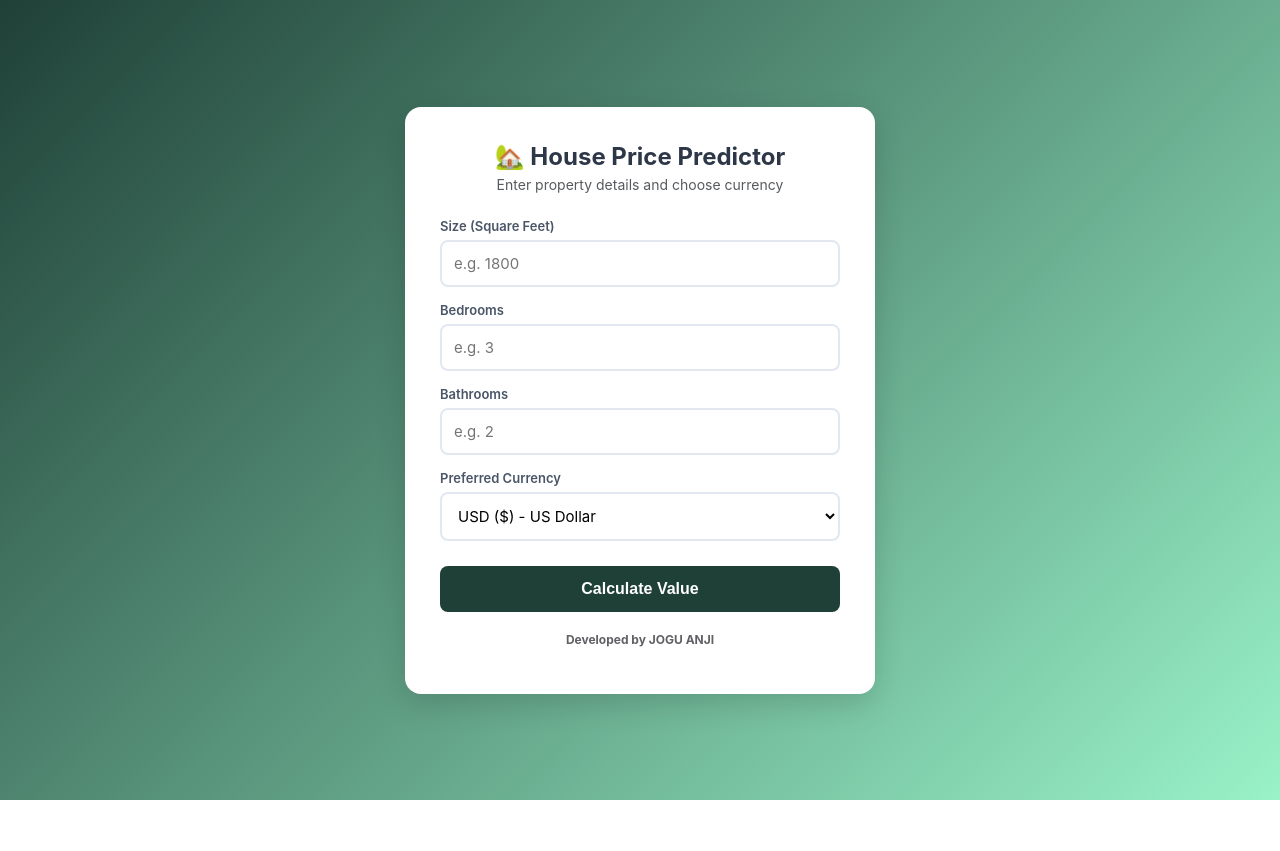
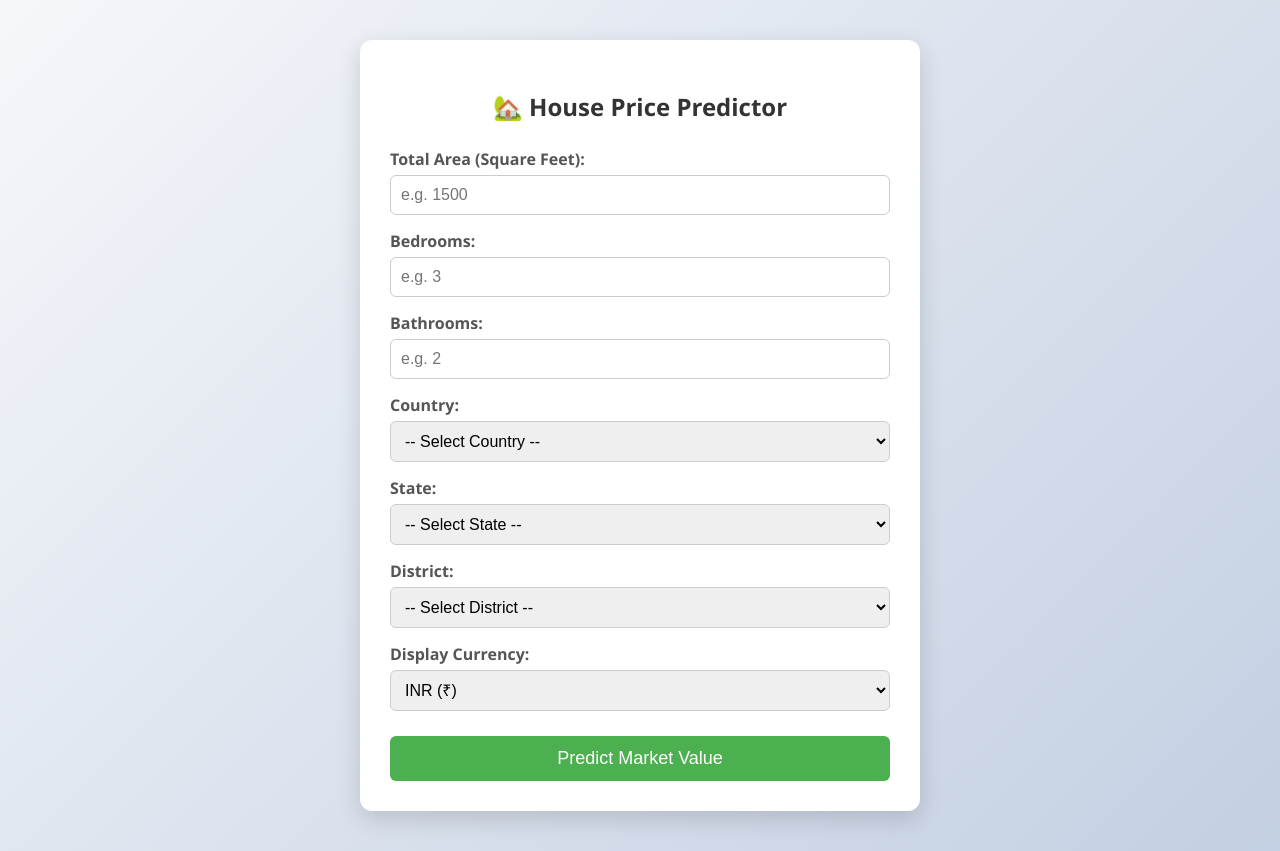
Before and after one commit to joguanji7-ops/house-price-predictor, a Flask app: page / in a window 1280 px wide. Before the commit the page ends 800 px from the top, so only its background shows below. Run offline with Flask 3, Linux system fonts and the light colour scheme; parts of the project's set-up code (start-up, migrations or seed data) failed here and were passed over.

Commit message:
Add files via upload

```diff
--- a/app.py
+++ b/app.py
@@ -1,67 +1,85 @@
-from flask import Flask, render_template, request
+from flask import Flask, render_template, request, jsonify
 import pickle
 import numpy as np
 import requests
 
 app = Flask(__name__)
 
-# Load the pre-trained Machine Learning model
+# 1. Load the AI Model and the saved columns layout
 with open('house_model.pkl', 'rb') as f:
     model = pickle.load(f)
 
-def get_exchange_rates():
-    """Fetches live exchange rates relative to USD from a free API"""
+with open('model_columns.pkl', 'rb') as f:
+    model_columns = pickle.load(f)
+
+@app.route('/')
+def home():
+    return render_template('index.html')
+
+@app.route('/predict', methods=['POST'])
+def predict():
     try:
-        url = "https://open.er-api.com/v6/latest/USD"
-        response = requests.get(url).json()
-        if response["result"] == "success":
-            return response["rates"]
+        # 2. Extract standard numbers from the HTML Form
+        sq_ft = float(request.form['square_feet'])
+        bedrooms = int(request.form['bedrooms'])
+        bathrooms = int(request.form['bathrooms'])
+
+        # 3. Extract the Location Dropdown selections
+        selected_country = request.form['country']
+        selected_state = request.form['state']
+        selected_district = request.form['district']
+
+        selected_currency = request.form['currency']
+
+        # 4. Construct the complex input row for One-Hot Encoding
+        # Create an array of zeros with the exact length our model expects
+        input_data = np.zeros(len(model_columns))
+
+        # Assign the direct numerical inputs
+        input_data[model_columns.index('square_feet')] = sq_ft
+        input_data[model_columns.index('bedrooms')] = bedrooms
+        input_data[model_columns.index('bathrooms')] = bathrooms
+
+        # Match and activate the location columns (Set them to 1)
+        country_col = f"country_{selected_country}"
+        state_col = f"state_{selected_state}"
+        district_col = f"district_{selected_district}"
+
+        if country_col in model_columns:
+            input_data[model_columns.index(country_col)] = 1
+        if state_col in model_columns:
+            input_data[model_columns.index(state_col)] = 1
+        if district_col in model_columns:
+            input_data[model_columns.index(district_col)] = 1
+
+        # 5. Predict the Base Price (Our dataset was fundamentally calculated in INR)
+        predicted_price_inr = model.predict([input_data])[0]
+
+        # Ensure the AI doesn't output an unrealistic negative price
+        if predicted_price_inr < 0:
+            predicted_price_inr = sq_ft * 2000
+
+        # 6. Fetch live exchange rates if currency is USD or EUR
+        final_price = predicted_price_inr
+        if selected_currency != 'INR':
+            url = "https://open.er-api.com/v6/latest/INR"
+            response = requests.get(url).json()
+            if response.get("result") == "success":
+                rate = response["rates"].get(selected_currency, 1)
+                final_price = predicted_price_inr * rate
+
+        # 7. Formatting output nicely
+        if selected_currency == 'INR':
+            formatted_price = f"₹{final_price:,.2f}"
+        elif selected_currency == 'USD':
+            formatted_price = f"${final_price:,.2f}"
+        else:
+            formatted_price = f"€{final_price:,.2f}"
+
+        return render_template('index.html', prediction_text=f'Estimated House Price: {formatted_price}')
+
     except Exception as e:
-        print(f"Error fetching rates: {e}")
-
-    # Fallback rates in case of network issues
-    return {"USD": 1.0, "EUR": 0.92, "GBP": 0.78, "INR": 83.5, "CAD": 1.37, "AUD": 1.51, "JPY": 157.0}
-
-@app.route('/', methods=['GET', 'POST'])
-def home():
-    prediction_text = None
-    selected_currency = None
-
-    # Supported currency symbols dictionary
-    currency_symbols = {
-        'USD': '$', 'EUR': '€', 'GBP': '£',
-        'INR': '₹', 'CAD': 'CA$', 'AUD': 'A$', 'JPY': '¥'
-    }
-
-    if request.method == 'POST':
-        try:
-            sqft = float(request.form['sqft'])
-            bedrooms = int(request.form['bedrooms'])
-            bathrooms = int(request.form['bathrooms'])
-            selected_currency = request.form['currency'] # Get user's preferred currency
-
-            # Predict base price in USD
-            features = np.array([[sqft, bedrooms, bathrooms]])
-            usd_price = model.predict(features)[0]
-
-            # Get live exchange rates
-            rates = get_exchange_rates()
-
-            # Convert to preferred currency
-            if selected_currency in rates:
-                converted_price = usd_price * rates[selected_currency]
-                symbol = currency_symbols.get(selected_currency, '')
-
-                # Format without decimals for Japanese Yen
-                if selected_currency == 'JPY':
-                    prediction_text = f"{symbol}{converted_price:,.0f} {selected_currency}"
-                else:
-                    prediction_text = f"{symbol}{converted_price:,.2f} {selected_currency}"
-
-        except Exception as e:
-            prediction_text = "Error in calculation. Please check your inputs."
-
-    return render_template('index.html', prediction=prediction_text)
+        return render_template('index.html', prediction_text=f"Error in prediction calculation: {str(e)}")
 
 if __name__ == '__main__':
     app.run(debug=True)
--- a/templates/index.html
+++ b/templates/index.html
@@ -3,56 +3,180 @@
 <head>
     <meta charset="UTF-8">
     <meta name="viewport" content="width=device-width, initial-scale=1.0">
-    <title>Custom Currency House Price Predictor</title>
-    <link rel="stylesheet" href="{{ url_for('static', filename='style.css') }}">
+    <title>Advanced AI House Price Predictor</title>
+    <style>
+        body {
+            font-family: 'Segoe UI', Tahoma, Geneva, Verdana, sans-serif;
+            background: linear-gradient(135deg, #f5f7fa 0%, #c3cfe2 100%);
+            margin: 0;
+            padding: 40px 20px;
+            display: flex;
+            justify-content: center;
+        }
+        .container {
+            background-color: white;
+            padding: 30px;
+            border-radius: 12px;
+            box-shadow: 0 8px 24px rgba(0,0,0,0.15);
+            max-width: 500px;
+            width: 100%;
+        }
+        h2 {
+            text-align: center;
+            color: #333;
+            margin-bottom: 25px;
+        }
+        label {
+            font-weight: bold;
+            display: block;
+            margin-top: 15px;
+            color: #555;
+        }
+        input, select {
+            width: 100%;
+            padding: 10px;
+            margin-top: 5px;
+            border: 1px solid #ccc;
+            border-radius: 6px;
+            box-sizing: border-box;
+            font-size: 16px;
+        }
+        button {
+            width: 100%;
+            background-color: #4CAF50;
+            color: white;
+            padding: 12px;
+            border: none;
+            border-radius: 6px;
+            font-size: 18px;
+            cursor: pointer;
+            margin-top: 25px;
+            transition: background 0.3s;
+        }
+        button:hover {
+            background-color: #45a049;
+        }
+        .result {
+            margin-top: 25px;
+            padding: 15px;
+            background-color: #e7f4e4;
+            border-left: 5px solid #4CAF50;
+            border-radius: 4px;
+            font-size: 18px;
+            font-weight: bold;
+            text-align: center;
+            color: #2e7d32;
+        }
+    </style>
 </head>
 <body>
-    <div class="card">
-        <h2>🏡 House Price Predictor</h2>
-        <p class="subtitle">Enter property details and choose currency</p>
 
-        <form method="POST" action="/">
-            <div class="input-group">
-                <label>Size (Square Feet)</label>
-                <input type="number" name="sqft" placeholder="e.g. 1800" required min="500">
-            </div>
+<div class="container">
+    <h2>🏡 House Price Predictor</h2>
 
-            <div class="input-group">
-                <label>Bedrooms</label>
-                <input type="number" name="bedrooms" placeholder="e.g. 3" required min="1">
-            </div>
+    <form action="/predict" method="POST">
+        <label for="square_feet">Total Area (Square Feet):</label>
+        <input type="number" id="square_feet" name="square_feet" placeholder="e.g. 1500" required>
 
-            <div class="input-group">
-                <label>Bathrooms</label>
-                <input type="number" name="bathrooms" placeholder="e.g. 2" required min="1">
-            </div>
+        <label for="bedrooms">Bedrooms:</label>
+        <input type="number" id="bedrooms" name="bedrooms" placeholder="e.g. 3" required>
 
-            <div class="input-group">
-                <label>Preferred Currency</label>
-                <select name="currency" required>
-                    <option value="USD">USD ($) - US Dollar</option>
-                    <option value="INR">INR (₹) - Indian Rupee</option>
-                    <option value="EUR">EUR (€) - Euro</option>
-                    <option value="GBP">GBP (£) - British Pound</option>
-                    <option value="CAD">CAD (CA$) - Canadian Dollar</option>
-                    <option value="AUD">AUD (A$) - Australian Dollar</option>
-                    <option value="JPY">JPY (¥) - Japanese Yen</option>
-                </select>
-            </div>
+        <label for="bathrooms">Bathrooms:</label>
+        <input type="number" id="bathrooms" name="bathrooms" placeholder="e.g. 2" required>
 
-            <button type="submit">Calculate Value</button>
-        </form>
+        <label for="country">Country:</label>
+        <select id="country" name="country" required onchange="updateStates()">
+            <option value="">-- Select Country --</option>
+            <option value="India">India</option>
+            <option value="USA">USA</option>
+        </select>
 
-        {% if prediction %}
-            <div class="result-box">
-                <h3>Estimated Market Value:</h3>
-                <p class="price">{{ prediction }}</p>
-            </div>
-        {% endif %}
-         <div class="footer">
-    <p>Developed by JOGU ANJI</p>
+        <label for="state">State:</label>
+        <select id="state" name="state" required onchange="updateDistricts()">
+            <option value="">-- Select State --</option>
+        </select>
+
+        <label for="district">District:</label>
+        <select id="district" name="district" required>
+            <option value="">-- Select District --</option>
+        </select>
+
+        <label for="currency">Display Currency:</label>
+        <select id="currency" name="currency">
+            <option value="INR">INR (₹)</option>
+            <option value="USD">USD ($)</option>
+            <option value="EUR">EUR (€)</option>
+        </select>
+
+        <button type="submit">Predict Market Value</button>
+    </form>
+
+    {% if prediction_text %}
+        <div class="result">
+            {{ prediction_text }}
+        </div>
+    {% endif %}
 </div>
-    </div>
+
+<script>
+const locationData = {
+    "India": {
+        "Telangana": ["Hyderabad", "Warangal", "Nizamabad", "Khammam", "Nirmal"],
+        "Andhra_Pradesh": ["Visakhapatnam", "Vijayawada", "Guntur", "Tirupati"],
+        "Maharashtra": ["Mumbai", "Pune", "Nagpur", "Thane"],
+        "Karnataka": ["Bangalore", "Mysore", "Hubli", "Mangalore"],
+        "Delhi": ["New Delhi", "Dwarka", "Rohini", "South Delhi"],
+        "Tamil_Nadu": ["Chennai", "Coimbatore", "Madurai", "Salem"]
+    },
+    "USA": {
+        "California": ["Los Angeles", "San Francisco", "San Diego", "San Jose"],
+        "Texas": ["Houston", "Austin", "Dallas", "San Antonio"],
+        "New_York": ["New York City", "Buffalo", "Rochester", "Yonkers"],
+        "Florida": ["Miami", "Orlando", "Tampa", "Jacksonville"]
+    }
+};
+
+function updateStates() {
+    const countrySelect = document.getElementById("country");
+    const stateSelect = document.getElementById("state");
+    const districtSelect = document.getElementById("district");
+
+    const selectedCountry = countrySelect.value;
+
+    // Clear out previous options
+    stateSelect.innerHTML = '<option value="">-- Select State --</option>';
+    districtSelect.innerHTML = '<option value="">-- Select District --</option>';
+
+    if (selectedCountry && locationData[selectedCountry]) {
+        Object.keys(locationData[selectedCountry]).forEach(state => {
+            let option = document.createElement("option");
+            option.value = state;
+            option.textContent = state.replace("_", " "); // Cleaner display text
+            stateSelect.appendChild(option);
+        });
+    }
+}
+
+function updateDistricts() {
+    const countrySelect = document.getElementById("country");
+    const stateSelect = document.getElementById("state");
+    const districtSelect = document.getElementById("district");
+
+    const selectedCountry = countrySelect.value;
+    const selectedState = stateSelect.value;
+
+    districtSelect.innerHTML = '<option value="">-- Select District --</option>';
+
+    if (selectedCountry && selectedState && locationData[selectedCountry][selectedState]) {
+        locationData[selectedCountry][selectedState].forEach(district => {
+            let option = document.createElement("option");
+            option.value = district;
+            option.textContent = district;
+            districtSelect.appendChild(option);
+        });
+    }
+}
+</script>
 
 </body>
 </html>
```
Also changed, not shown: train_model.py (+79 -14 lines), 2 other files.
